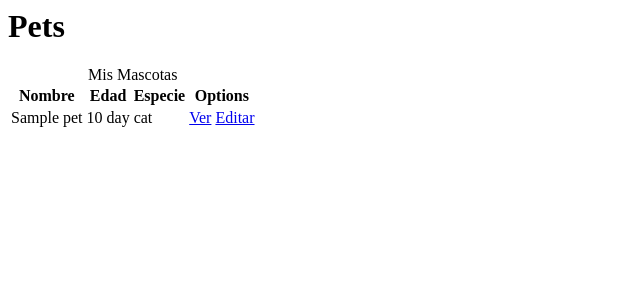
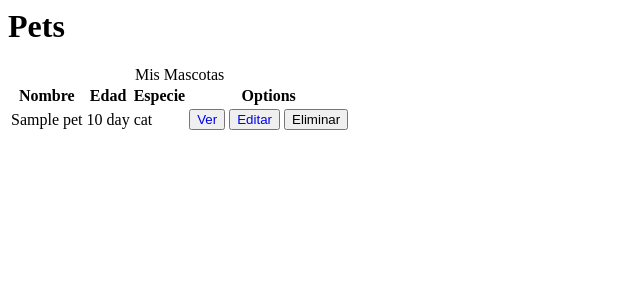
Before and after one commit to NickSealer/pets_app, a Django app: page /pets/ in a window 1280 px wide. Shown: the top 300 px of the page, without its empty margins (0-640 px from the left). Run offline with Django 5.2, Linux system fonts and the light colour scheme; a user stored in the database is signed in; tables that the repository leaves empty hold one stand-in row (values such as "Sample post").

Commit message:
CRUD delete

```diff
--- a/pets/templates/pets/pets.html
+++ b/pets/templates/pets/pets.html
@@ -15,8 +15,12 @@
         <td>{{pet.age}} {{pet.age_unit}}</td>
         <td>{{pet.specie}}</td>
         <td>
-          <a href="{% url 'pet' pet.pk %}">Ver</a>
-          <a href="{% url 'edit_pet' pet.pk %}">Editar</a>
+          <button><a href="{% url 'pet' pet.pk %}" style="text-decoration: none;">Ver</a></button>
+          <button><a href="{% url 'edit_pet' pet.pk %}" style="text-decoration: none;">Editar</a></button>
+          <form method="post" action="{% url 'delete_pet' pet.pk %}" style="display: inline;">
+            {% csrf_token %}
+            <button type="submit" onclick="return confirm('are you sure?');">Eliminar</button>
+          </form>
         </td>
       </tr>
     {% endfor %}
--- a/pets/urls.py
+++ b/pets/urls.py
@@ -1,9 +1,10 @@
 from django.urls import path
-from .views import CreatePetView, ListPetsView, DetailPetView, UpdatePetView
+from .views import CreatePetView, ListPetsView, DetailPetView, UpdatePetView, DeletePetView
 
 urlpatterns = [
   path('pets/new/', CreatePetView.as_view(), name='create_pet'),
   path('pets/', ListPetsView.as_view(), name='pets'),
   path('pets/<int:pk>', DetailPetView.as_view(), name='pet'),
-  path('pets/<int:pk>/edit', UpdatePetView.as_view(), name='edit_pet')
+  path('pets/<int:pk>/edit', UpdatePetView.as_view(), name='edit_pet'),
+  path('pets/<int:pk>/delete', DeletePetView.as_view(), name='delete_pet')
 ]
--- a/pets/views.py
+++ b/pets/views.py
@@ -1,4 +1,4 @@
-from django.views.generic.edit import CreateView, UpdateView
+from django.views.generic.edit import CreateView, UpdateView, DeleteView
 from django.views.generic import ListView, DetailView
 from django.contrib.auth.mixins import LoginRequiredMixin, UserPassesTestMixin
 from django.contrib import messages
@@ -60,3 +60,15 @@ class UpdatePetView(LoginRequiredMixin, UserPassesTestMixin, UpdateView):
 
   def get_queryset(self):
     return Pet.objects.filter(owner=self.request.user)
+
+
+class DeletePetView(LoginRequiredMixin, UserPassesTestMixin, DeleteView):
+  model = Pet
+  success_url = reverse_lazy('pets')
+
+  def test_func(self):
+    pet = self.get_object()
+    return self.request.user == pet.owner
+
+  def get_queryset(self):
+    return Pet.objects.filter(owner=self.request.user)
```
